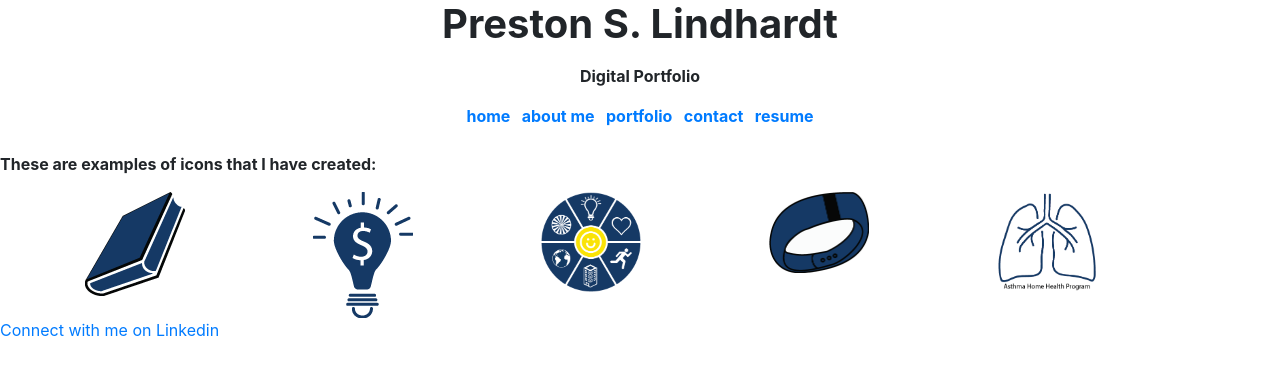
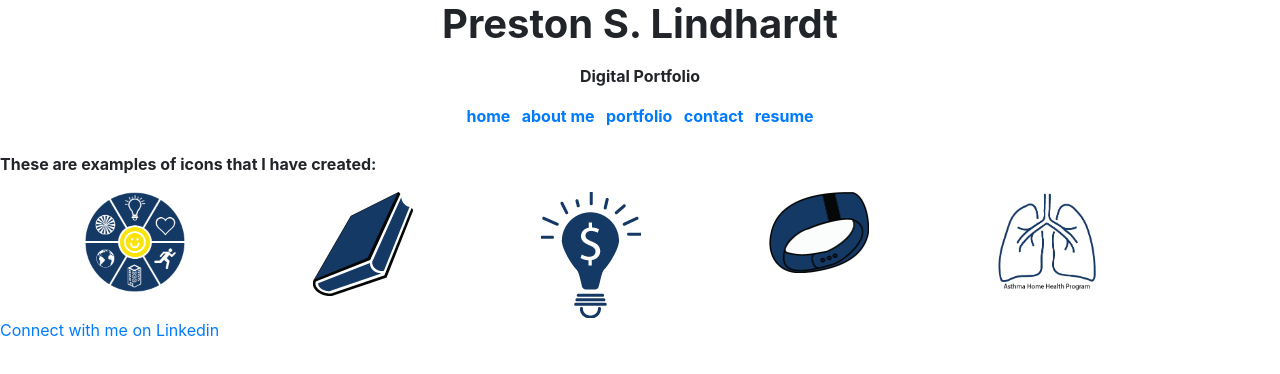
Before and after one commit to prestonlindhardt/EDPS6560PrestonLindhardtV.2, a plain HTML site: page index.html in a window 1280 px wide. Drawn offline with nearby package versions, Linux system fonts and the light colour scheme.

Commit message:
Update index.html

```diff
--- a/index.html
+++ b/index.html
@@ -48,13 +48,13 @@
     <div class="container">
   <div class="row">
     <div class="col-sm">
-      <img height="auto" width="100px" alt="wellness library image" src=images/Wellness-Library-Logo-Blue-100.png>
+      <img height="auto" width="100px" alt="image of a health mastery" src="Images/Health-Mastery-Graphic.png">
     </div>
     <div class="col-sm">
-      <img width=100px height="auto" alt="financial literacy image" src=images/Finalcial-Literacy-Bulb-Graphic-Blue.png>
+      <img height="auto" width="100px" alt="image of a wellness library book" src="Images/Wellness-Library-Logo-Blue-100.png">
     </div>
     <div class="col-sm">
-      <img height="auto" width="100px" src="images/Health-Mastery-Graphic.png">
+      <img height="auto" width="100px" alt="image of a financial literacy" src="Images/Finalcial-Literacy-Bulb-Graphic-Blue.png">
     </div>
        <div class="col-sm">
       <img height="auto" width="100px" alt="image of a fitness tracker" src="Images/Fitness-Tracker-logo-design-Blue.png">
```
